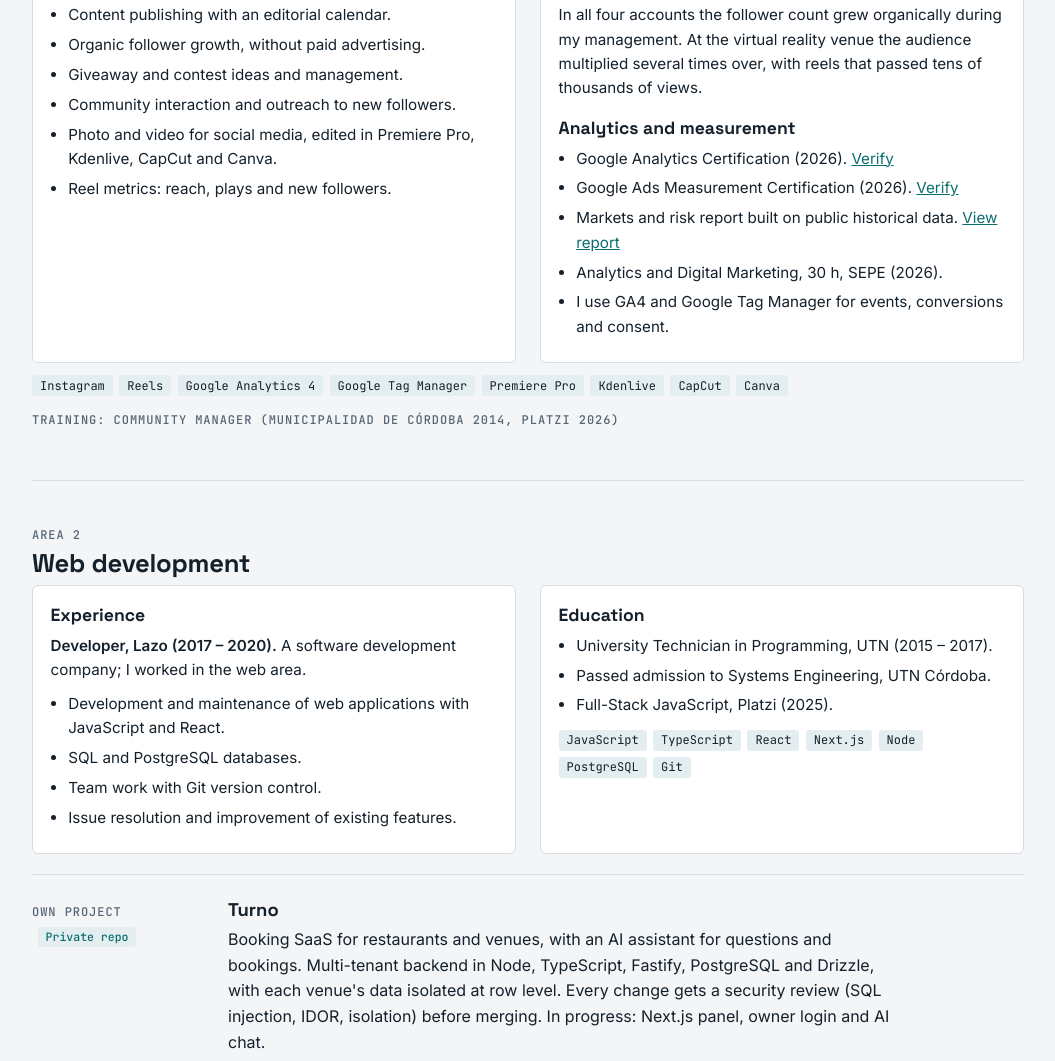
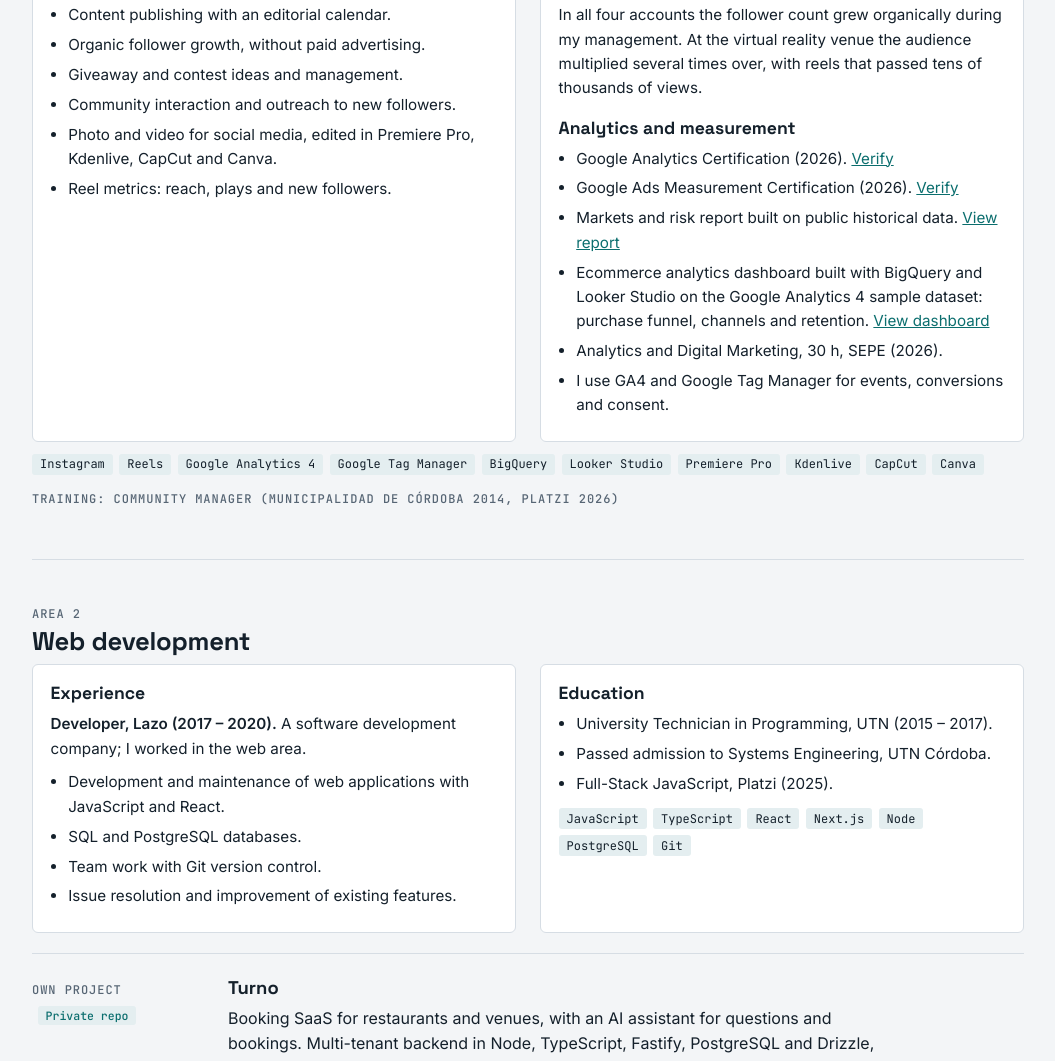
Before and after one commit to Octa96mz/Octa96mz.github.io, a plain HTML site: page index.html in a window 1280 px wide. Shown: the part 1119-2180 px from the top of the page, without its empty margins (112-1167 px from the left). Drawn offline with Linux system fonts and the light colour scheme.

Commit message:
Añadir dashboard de analítica de ecommerce (BigQuery y Looker Studio) al portfolio
Co-Authored-By: Claude Sonnet 5.5 <noreply@anthropic.com>
Claude-Session: https://claude.ai/code/session_01FqxFvgKs7DVeHk4Zb8N6nZ

```diff
--- a/index.html
+++ b/index.html
@@ -143,11 +143,11 @@ footer{padding-top:2rem;border-top:1px solid var(--line);color:var(--muted);font
       <p class="es">En las cuatro cuentas el número de seguidores creció de forma orgánica durante mi gestión. En el local de realidad virtual la audiencia se multiplicó varias veces, con reels que superaron las decenas de miles de reproducciones.</p>
       <p class="en">In all four accounts the follower count grew organically during my management. At the virtual reality venue the audience multiplied several times over, with reels that passed tens of thousands of views.</p>
       <h3 style="margin-top:1rem"><span class="es">Analítica y medición</span><span class="en">Analytics and measurement</span></h3>
-      <ul class="pts es"><li>Google Analytics Certification (2026). <a href="https://www.credential.net/0082e412-a02c-415b-93e6-28a995891db4" target="_blank" rel="noopener">Verificar</a></li><li>Google Ads Measurement Certification (2026). <a href="https://www.credential.net/2a5fa81d-8345-4d2c-b1ad-27bacb4cf654" target="_blank" rel="noopener">Verificar</a></li><li>Informe de mercados y riesgo con datos históricos públicos. <a href="mercados/">Ver informe</a></li><li>Analítica y Marketing Digital, 30 h, SEPE (2026).</li><li>Uso GA4 y Google Tag Manager para eventos, conversiones y consentimiento.</li></ul>
-      <ul class="pts en"><li>Google Analytics Certification (2026). <a href="https://www.credential.net/0082e412-a02c-415b-93e6-28a995891db4" target="_blank" rel="noopener">Verify</a></li><li>Google Ads Measurement Certification (2026). <a href="https://www.credential.net/2a5fa81d-8345-4d2c-b1ad-27bacb4cf654" target="_blank" rel="noopener">Verify</a></li><li>Markets and risk report built on public historical data. <a href="mercados/">View report</a></li><li>Analytics and Digital Marketing, 30 h, SEPE (2026).</li><li>I use GA4 and Google Tag Manager for events, conversions and consent.</li></ul>
+      <ul class="pts es"><li>Google Analytics Certification (2026). <a href="https://www.credential.net/0082e412-a02c-415b-93e6-28a995891db4" target="_blank" rel="noopener">Verificar</a></li><li>Google Ads Measurement Certification (2026). <a href="https://www.credential.net/2a5fa81d-8345-4d2c-b1ad-27bacb4cf654" target="_blank" rel="noopener">Verificar</a></li><li>Informe de mercados y riesgo con datos históricos públicos. <a href="mercados/">Ver informe</a></li><li>Dashboard de analítica de ecommerce con BigQuery y Looker Studio sobre el dataset de muestra de Google Analytics 4: embudo de compra, canales y retención. <a href="https://lookerstudio.google.com/reporting/9ec4c693-42d8-4145-b22b-b29e99f67252" target="_blank" rel="noopener">Ver dashboard</a></li><li>Analítica y Marketing Digital, 30 h, SEPE (2026).</li><li>Uso GA4 y Google Tag Manager para eventos, conversiones y consentimiento.</li></ul>
+      <ul class="pts en"><li>Google Analytics Certification (2026). <a href="https://www.credential.net/0082e412-a02c-415b-93e6-28a995891db4" target="_blank" rel="noopener">Verify</a></li><li>Google Ads Measurement Certification (2026). <a href="https://www.credential.net/2a5fa81d-8345-4d2c-b1ad-27bacb4cf654" target="_blank" rel="noopener">Verify</a></li><li>Markets and risk report built on public historical data. <a href="mercados/">View report</a></li><li>Ecommerce analytics dashboard built with BigQuery and Looker Studio on the Google Analytics 4 sample dataset: purchase funnel, channels and retention. <a href="https://lookerstudio.google.com/reporting/9ec4c693-42d8-4145-b22b-b29e99f67252" target="_blank" rel="noopener">View dashboard</a></li><li>Analytics and Digital Marketing, 30 h, SEPE (2026).</li><li>I use GA4 and Google Tag Manager for events, conversions and consent.</li></ul>
     </div>
   </div>
-  <div class="tags"><span>Instagram</span><span>Reels</span><span>Google Analytics 4</span><span>Google Tag Manager</span><span>Premiere Pro</span><span>Kdenlive</span><span>CapCut</span><span>Canva</span></div>
+  <div class="tags"><span>Instagram</span><span>Reels</span><span>Google Analytics 4</span><span>Google Tag Manager</span><span>BigQuery</span><span>Looker Studio</span><span>Premiere Pro</span><span>Kdenlive</span><span>CapCut</span><span>Canva</span></div>
   <p class="label" style="margin-top:1rem"><span class="es">Formación: Community Manager (Municipalidad de Córdoba 2014, Platzi 2026)</span><span class="en">Training: Community Manager (Municipalidad de Córdoba 2014, Platzi 2026)</span></p>
 </section>
 
```
